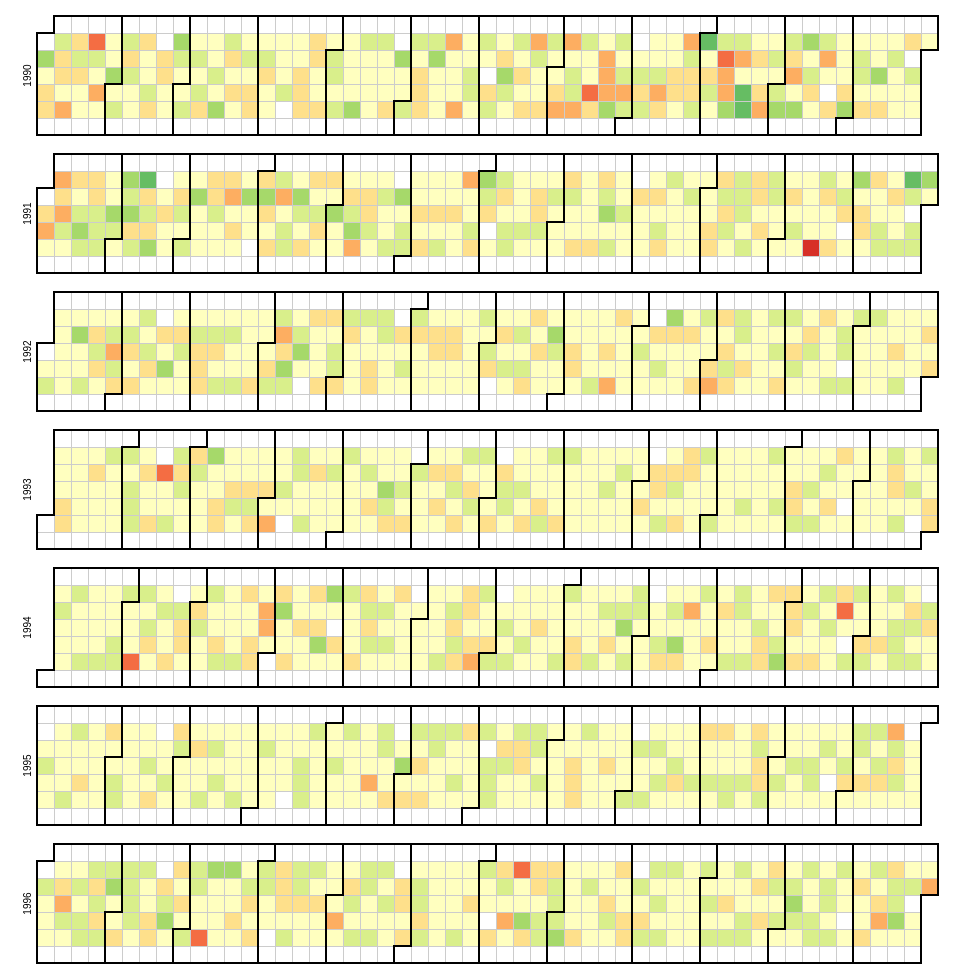
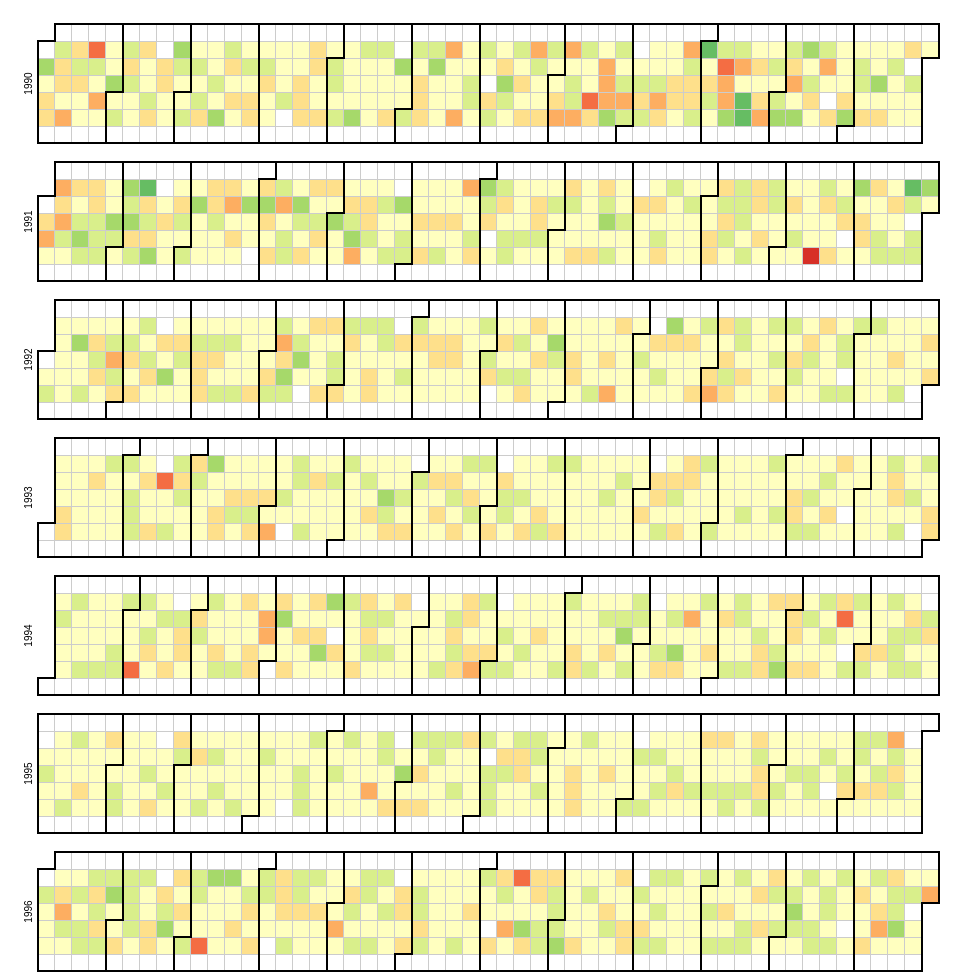
Before and after one commit to casunlight/nyc-subway-usage, a plain HTML site: page index.html in a window 1280 px wide. Shown: the top 975 px of the page, without its empty margins (0-980 px from the left). Drawn offline with nearby package versions, Linux system fonts and the light colour scheme.

Commit message:
Tweak positioning.

```diff
--- a/index.html
+++ b/index.html
@@ -35,9 +35,8 @@ body {
 <script src="http://d3js.org/d3.v3.min.js"></script>
 <script>
 
-var margin = {top: 19, right: 20, bottom: 20, left: 19},
-    width = 960 - margin.right - margin.left, // width
-    height = 136 - margin.top - margin.bottom, // height
+var width = 960,
+    height = 136,
     cellSize = 17; // cell size
 
 var day = d3.time.format("%w"),
@@ -52,11 +51,11 @@ var color = d3.scale.quantize()
 var svg = d3.select("body").selectAll("svg")
     .data(d3.range(1990, 2011))
   .enter().append("svg")
-    .attr("width", width + margin.right + margin.left)
-    .attr("height", height + margin.top + margin.bottom)
+    .attr("width", width)
+    .attr("height", height)
     .attr("class", "RdYlGn")
   .append("g")
-    .attr("transform", "translate(" + (margin.left + (width - cellSize * 53) / 2) + "," + (margin.top + (height - cellSize * 7) / 2) + ")");
+    .attr("transform", "translate(" + ((width - cellSize * 53) / 2) + "," + (height - cellSize * 7 - 1) + ")");
 
 svg.append("text")
     .attr("transform", "translate(-6," + cellSize * 3.5 + ")rotate(-90)")
@@ -105,6 +104,6 @@ function monthPath(t0) {
       + "H" + (w0 + 1) * cellSize + "Z";
 }
 
-d3.select(self.frameElement).style("height", "2898px");
+d3.select(self.frameElement).style("height", "2910px");
 
 </script>
```
